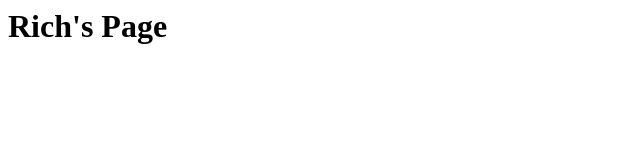
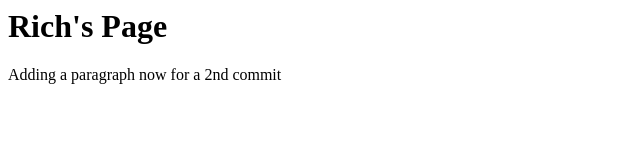
Before and after one commit to ifotn/comp2083-collab-w21, a plain HTML site: page rich.html in a window 1280 px wide. Shown: the whole page, without its empty margins (0-640 px from the left). Drawn offline with Linux system fonts and the light colour scheme.

Commit message:
added 2nd paragraph to rich.html

```diff
--- a/rich.html
+++ b/rich.html
@@ -4,5 +4,6 @@
 	</head>
 	<body>
 		<h1>Rich's Page</h1>
+		<p>Adding a paragraph now for a 2nd commit</p>
 	</body>
 </html>
```
